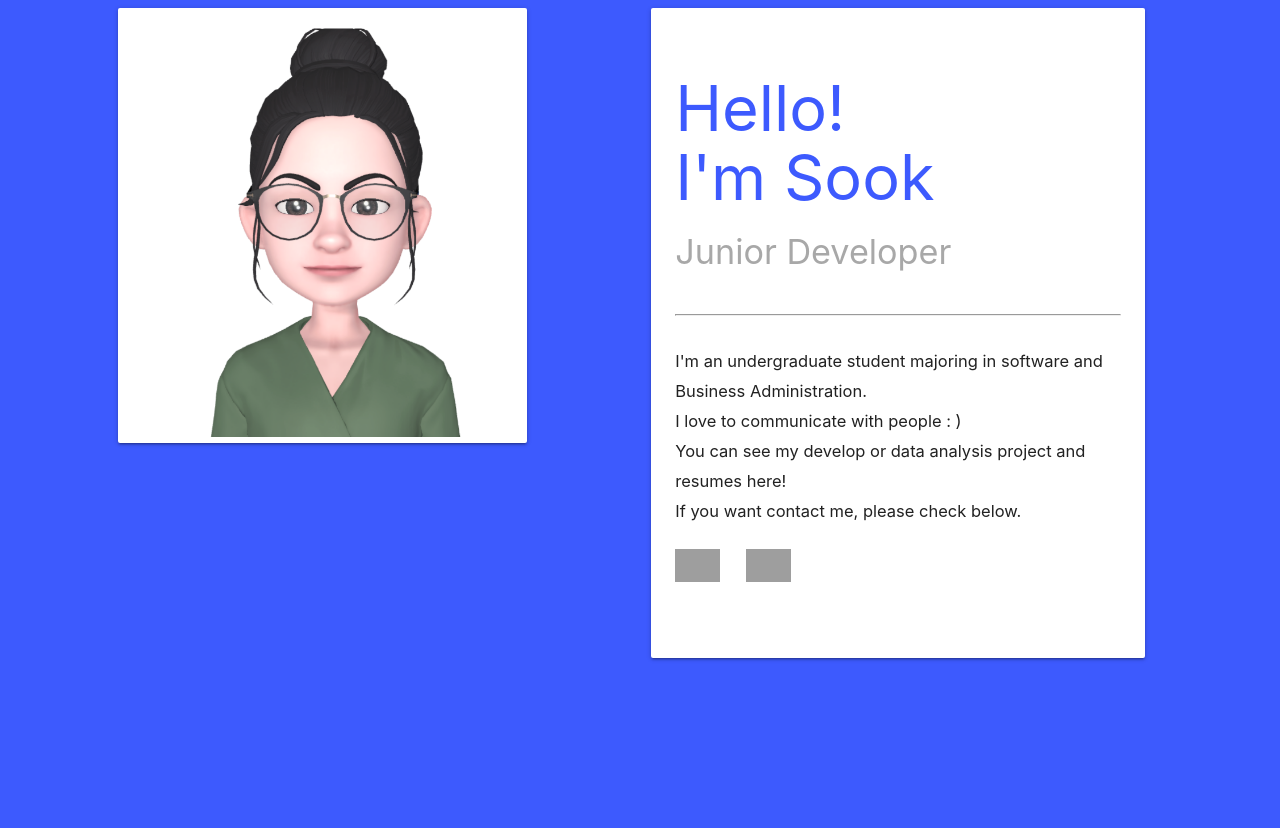
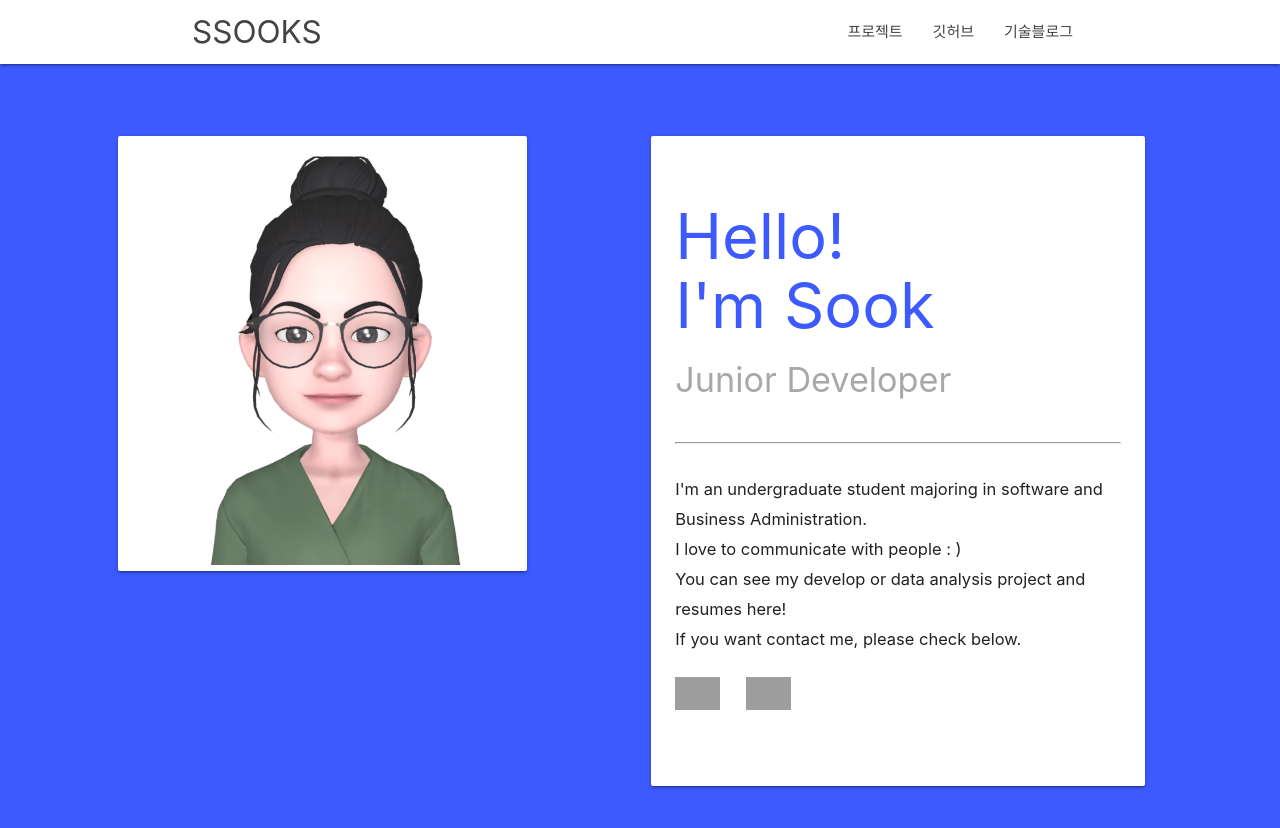
Before and after one commit to ssook1222/ssook1222.github.io, a plain HTML site: page index.html in a window 1280 px wide. Before the commit the page ends 800 px from the top, so only its background shows below. Drawn offline with Linux system fonts and the light colour scheme; grey boxes are pictures that could not be loaded.

Commit message:
UPDATE: 메인페이지 간격 수정

```diff
--- a/index.html
+++ b/index.html
@@ -10,15 +10,32 @@
     <link href="./css/style.css" type="text/css" rel="stylesheet" media="screen,projection"/>
 </head>
 <body style="background-color: #3d5afe">
-<div class="row">
-    <div class="col s10 m5 offset-m1">
+<nav class="white" role="navigation">
+    <div class="nav-wrapper container">
+        <a id="logo-container" href="#" class="brand-logo">SSOOKS</a>
+        <ul class="right hide-on-med-and-down">
+            <li><a href="#">프로젝트</a></li>
+            <li><a href="#">깃허브</a></li>
+            <li><a href="#">기술블로그</a></li>
+        </ul>
+
+        <ul id="nav-mobile" class="sidenav">
+            <li><a href="#">프로젝트</a></li>
+            <li><a href="#">깃허브</a></li>
+            <li><a href="#">기술블로그</a></li>
+        </ul>
+        <a href="#" data-target="nav-mobile" class="sidenav-trigger"><i class="material-icons">menu</i></a>
+    </div>
+</nav>
+<div class="row" style="margin-top: 5%; margin-bottom: 5%">
+    <div class="col s10 m5 offset-s2 offset-m1">
         <div class="card" style="width: 80%">
             <div style="display: inline-block;" class="card-image">
                 <img style="padding-top: 5%;" src="./images/sookchoi.png">
             </div>
         </div>
     </div>
-    <div class="col s10 m6">
+    <div class="col s10 offset-s2 m6">
         <div class="card" style="width: 80%">
             <div style="display: inline-block;" class="card-content">
             <h1 style="display: inline-block; color: #3d5afe">Hello! <br/> I'm Sook</h1>
@@ -37,7 +54,7 @@
             <a href="https://velog.io/@ssook1222" target="_blank">
                 <img
                         style="width: 10%; height: 10%"
-                        src="https://cdn-icons.flaticon.com/png/512/4926/premium/4926536.png?token=exp=1646198148~hmac=ffa09644a02c709d6216c4ca91b2a298">
+                        src="https://encrypted-tbn0.gstatic.com/images?q=tbn:ANd9GcSda4ZdZ9Cmh0XEXOFbatdywDJF6L-_B4uZGg&usqp=CAU">
             </a>
                 <br/>
                 <br/>
```
